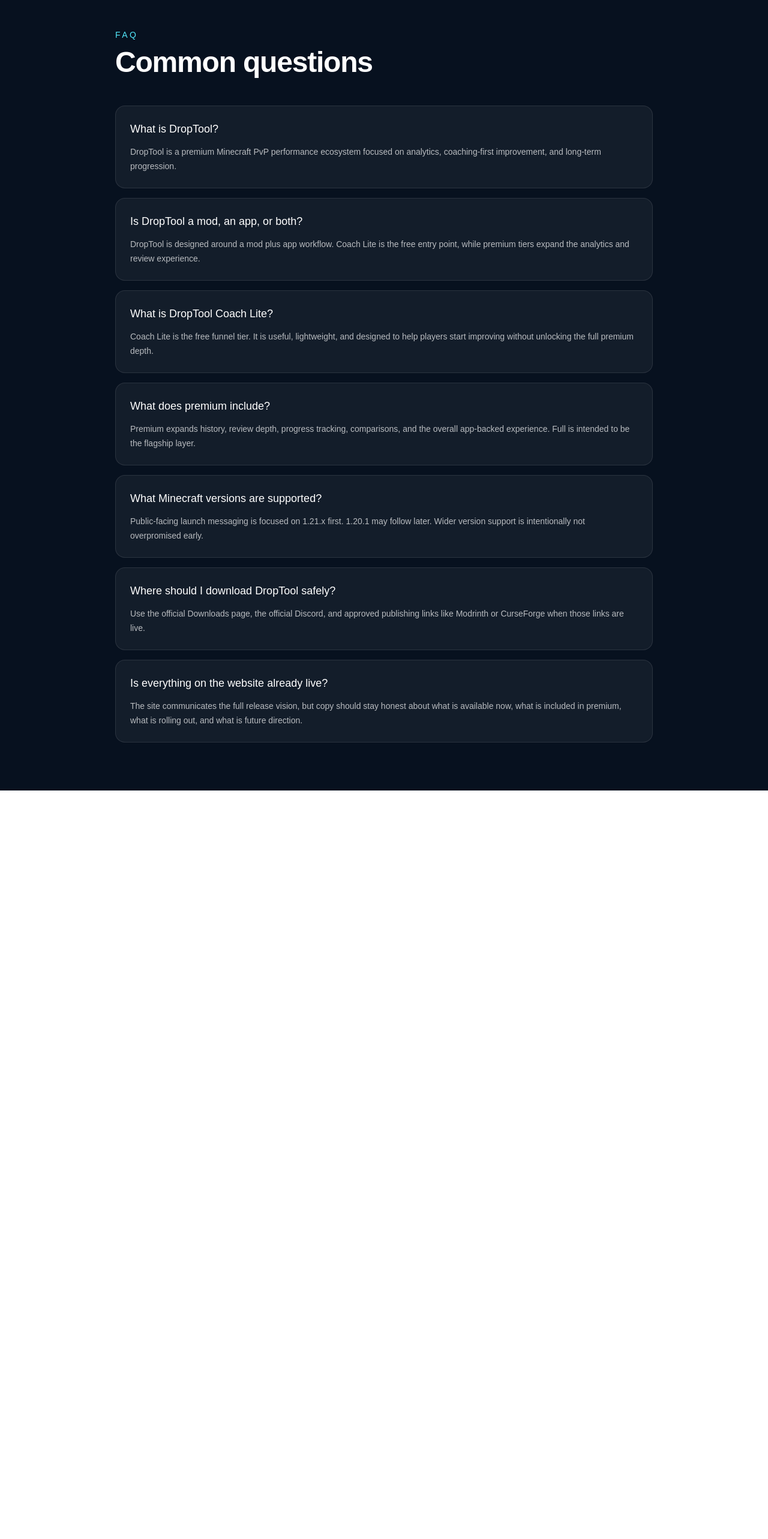
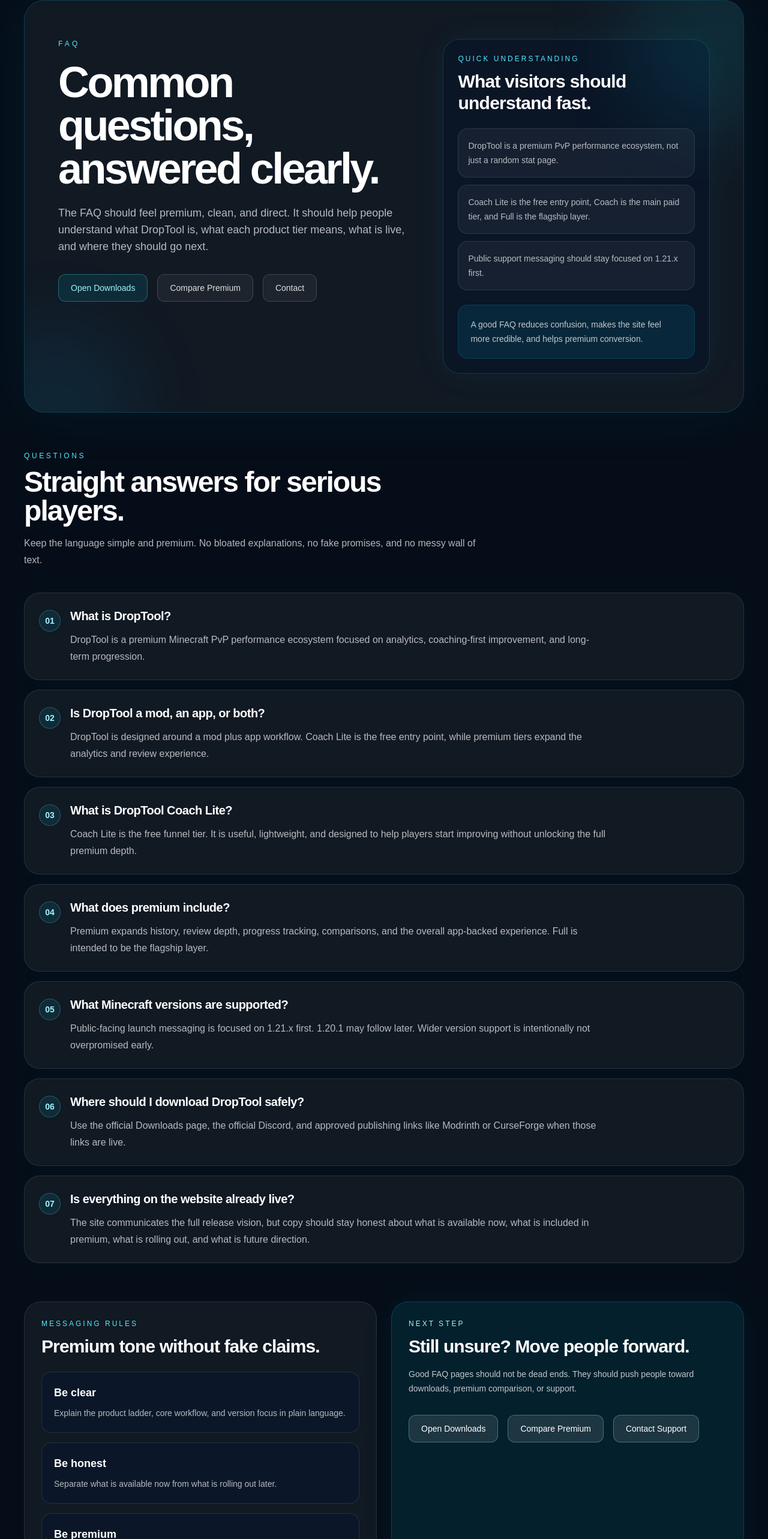
Before and after one commit to louisfles/droptool-site, a Next.js app: page /faq in a window 1280 px wide. Shown: the part 32-2598 px from the top of the page at 60% size. Before the commit the page ends 1350 px from the top, so only its background shows below. Built offline with nearby package versions, Linux system fonts and the light colour scheme.

Commit message:
Upgrade FAQ page design

```diff
--- a/app/faq/page.tsx
+++ b/app/faq/page.tsx
@@ -2,23 +2,188 @@
 
 export default function FAQPage() {
   return (
-    <main className="min-h-screen bg-[#07111f] px-6 py-20 text-white">
-      <div className="mx-auto max-w-4xl">
-        <p className="mb-3 text-sm uppercase tracking-[0.25em] text-cyan-300">
-          FAQ
-        </p>
-        <h1 className="text-4xl font-semibold tracking-tight sm:text-5xl">
-          Common questions
-        </h1>
+    <main className="min-h-screen overflow-hidden bg-[#050d18] text-white">
+      <div className="absolute inset-0 -z-10 bg-[radial-gradient(circle_at_top,rgba(34,211,238,0.15),transparent_30%),radial-gradient(circle_at_85%_10%,rgba(59,130,246,0.10),transparent_26%),linear-gradient(to_bottom,#06101c,#040914)]" />
 
-        <div className="mt-12 space-y-4">
-          {faqs.map((item) => (
-            <div key={item.question} className="rounded-2xl border border-white/10 bg-white/5 p-6">
-              <h2 className="text-lg font-medium">{item.question}</h2>
-              <p className="mt-3 text-sm leading-6 text-white/70">{item.answer}</p>
+      <div className="mx-auto max-w-7xl px-6 pb-24 pt-8 sm:px-8 lg:px-10">
+        <section className="relative overflow-hidden rounded-[34px] border border-cyan-400/20 bg-white/5 px-6 py-10 shadow-[0_0_100px_rgba(34,211,238,0.07)] backdrop-blur-sm sm:px-10 sm:py-14 lg:px-14 lg:py-16">
+          <div className="absolute right-[-120px] top-[-100px] h-[320px] w-[320px] rounded-full bg-cyan-400/10 blur-3xl" />
+          <div className="absolute bottom-[-120px] left-[-80px] h-[260px] w-[260px] rounded-full bg-sky-500/10 blur-3xl" />
+
+          <div className="grid gap-10 lg:grid-cols-[1.15fr_0.85fr]">
+            <div>
+              <p className="text-xs font-medium uppercase tracking-[0.35em] text-cyan-300">
+                FAQ
+              </p>
+
+              <h1 className="mt-5 max-w-4xl text-4xl font-semibold tracking-[-0.05em] sm:text-6xl lg:text-7xl">
+                Common questions, answered clearly.
+              </h1>
+
+              <p className="mt-6 max-w-3xl text-base leading-7 text-white/70 sm:text-lg">
+                The FAQ should feel premium, clean, and direct. It should help people
+                understand what DropTool is, what each product tier means, what is live,
+                and where they should go next.
+              </p>
+
+              <div className="mt-8 flex flex-wrap gap-4">
+                <a
+                  href="/downloads"
+                  className="inline-flex items-center rounded-xl border border-cyan-300/30 bg-cyan-400/10 px-5 py-3 text-sm font-medium text-cyan-200 transition hover:bg-cyan-400/20"
+                >
+                  Open Downloads
+                </a>
+
+                <a
+                  href="/premium"
+                  className="inline-flex items-center rounded-xl border border-white/15 bg-white/5 px-5 py-3 text-sm font-medium text-white/85 transition hover:bg-white/10"
+                >
+                  Compare Premium
+                </a>
+
+                <a
+                  href="/contact"
+                  className="inline-flex items-center rounded-xl border border-white/15 bg-white/5 px-5 py-3 text-sm font-medium text-white/85 transition hover:bg-white/10"
+                >
+                  Contact
+                </a>
+              </div>
             </div>
-          ))}
-        </div>
+
+            <div className="rounded-[28px] border border-cyan-400/20 bg-[#0a1627]/90 p-6 shadow-[0_0_60px_rgba(34,211,238,0.06)]">
+              <p className="text-xs font-medium uppercase tracking-[0.25em] text-cyan-300">
+                Quick understanding
+              </p>
+
+              <h2 className="mt-3 text-2xl font-semibold tracking-tight sm:text-3xl">
+                What visitors should understand fast.
+              </h2>
+
+              <div className="mt-6 space-y-3">
+                <div className="rounded-2xl border border-white/10 bg-white/5 p-4 text-sm leading-6 text-white/70">
+                  DropTool is a premium PvP performance ecosystem, not just a random stat page.
+                </div>
+                <div className="rounded-2xl border border-white/10 bg-white/5 p-4 text-sm leading-6 text-white/70">
+                  Coach Lite is the free entry point, Coach is the main paid tier, and Full is the flagship layer.
+                </div>
+                <div className="rounded-2xl border border-white/10 bg-white/5 p-4 text-sm leading-6 text-white/70">
+                  Public support messaging should stay focused on 1.21.x first.
+                </div>
+              </div>
+
+              <div className="mt-6 rounded-2xl border border-cyan-400/15 bg-cyan-400/10 p-5 text-sm leading-6 text-white/75">
+                A good FAQ reduces confusion, makes the site feel more credible, and helps premium conversion.
+              </div>
+            </div>
+          </div>
+        </section>
+
+        <section className="mt-16">
+          <div className="max-w-3xl">
+            <p className="text-xs font-medium uppercase tracking-[0.3em] text-cyan-300">
+              Questions
+            </p>
+            <h2 className="mt-3 text-3xl font-semibold tracking-[-0.04em] sm:text-5xl">
+              Straight answers for serious players.
+            </h2>
+            <p className="mt-4 text-base leading-7 text-white/70">
+              Keep the language simple and premium. No bloated explanations, no fake promises,
+              and no messy wall of text.
+            </p>
+          </div>
+
+          <div className="mt-10 space-y-4">
+            {faqs.map((item, index) => (
+              <div
+                key={item.question}
+                className="rounded-[26px] border border-white/10 bg-white/5 p-6 shadow-[0_0_35px_rgba(34,211,238,0.04)]"
+              >
+                <div className="flex items-start gap-4">
+                  <div className="mt-1 flex h-9 w-9 shrink-0 items-center justify-center rounded-full border border-cyan-300/25 bg-cyan-400/10 text-sm font-semibold text-cyan-200">
+                    {String(index + 1).padStart(2, "0")}
+                  </div>
+
+                  <div>
+                    <h3 className="text-xl font-semibold tracking-tight text-white">
+                      {item.question}
+                    </h3>
+                    <p className="mt-3 max-w-4xl text-sm leading-7 text-white/70 sm:text-base">
+                      {item.answer}
+                    </p>
+                  </div>
+                </div>
+              </div>
+            ))}
+          </div>
+        </section>
+
+        <section className="mt-16 grid gap-6 lg:grid-cols-2">
+          <div className="rounded-[28px] border border-white/10 bg-white/5 p-7">
+            <p className="text-xs font-medium uppercase tracking-[0.25em] text-cyan-300">
+              Messaging rules
+            </p>
+            <h2 className="mt-3 text-3xl font-semibold tracking-[-0.03em]">
+              Premium tone without fake claims.
+            </h2>
+
+            <div className="mt-6 space-y-4">
+              <div className="rounded-2xl border border-white/10 bg-[#0b1728] p-5">
+                <h3 className="text-lg font-semibold">Be clear</h3>
+                <p className="mt-2 text-sm leading-6 text-white/70">
+                  Explain the product ladder, core workflow, and version focus in plain language.
+                </p>
+              </div>
+
+              <div className="rounded-2xl border border-white/10 bg-[#0b1728] p-5">
+                <h3 className="text-lg font-semibold">Be honest</h3>
+                <p className="mt-2 text-sm leading-6 text-white/70">
+                  Separate what is available now from what is rolling out later.
+                </p>
+              </div>
+
+              <div className="rounded-2xl border border-white/10 bg-[#0b1728] p-5">
+                <h3 className="text-lg font-semibold">Be premium</h3>
+                <p className="mt-2 text-sm leading-6 text-white/70">
+                  Keep the presentation clean, dark, credible, and analytics-first.
+                </p>
+              </div>
+            </div>
+          </div>
+
+          <div className="rounded-[28px] border border-cyan-400/20 bg-cyan-400/10 p-7 shadow-[0_0_60px_rgba(34,211,238,0.06)]">
+            <p className="text-xs font-medium uppercase tracking-[0.25em] text-cyan-200">
+              Next step
+            </p>
+            <h2 className="mt-3 text-3xl font-semibold tracking-[-0.03em]">
+              Still unsure? Move people forward.
+            </h2>
+            <p className="mt-4 max-w-2xl text-sm leading-6 text-white/75">
+              Good FAQ pages should not be dead ends. They should push people toward
+              downloads, premium comparison, or support.
+            </p>
+
+            <div className="mt-8 flex flex-wrap gap-4">
+              <a
+                href="/downloads"
+                className="inline-flex rounded-xl border border-cyan-200/30 bg-white/10 px-5 py-3 text-sm font-medium text-white transition hover:bg-white/15"
+              >
+                Open Downloads
+              </a>
+              <a
+                href="/premium"
+                className="inline-flex rounded-xl border border-cyan-200/30 bg-white/10 px-5 py-3 text-sm font-medium text-white transition hover:bg-white/15"
+              >
+                Compare Premium
+              </a>
+              <a
+                href="/contact"
+                className="inline-flex rounded-xl border border-cyan-200/30 bg-white/10 px-5 py-3 text-sm font-medium text-white transition hover:bg-white/15"
+              >
+                Contact Support
+              </a>
+            </div>
+          </div>
+        </section>
       </div>
     </main>
   );
```
